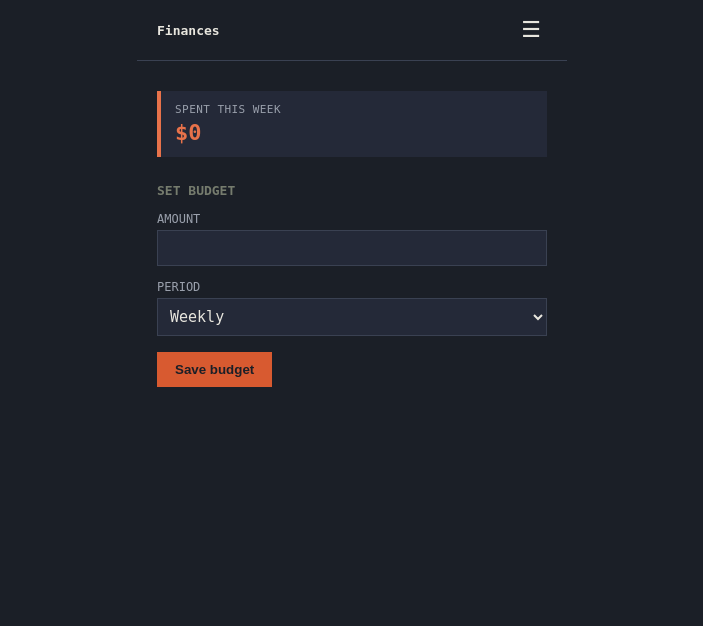
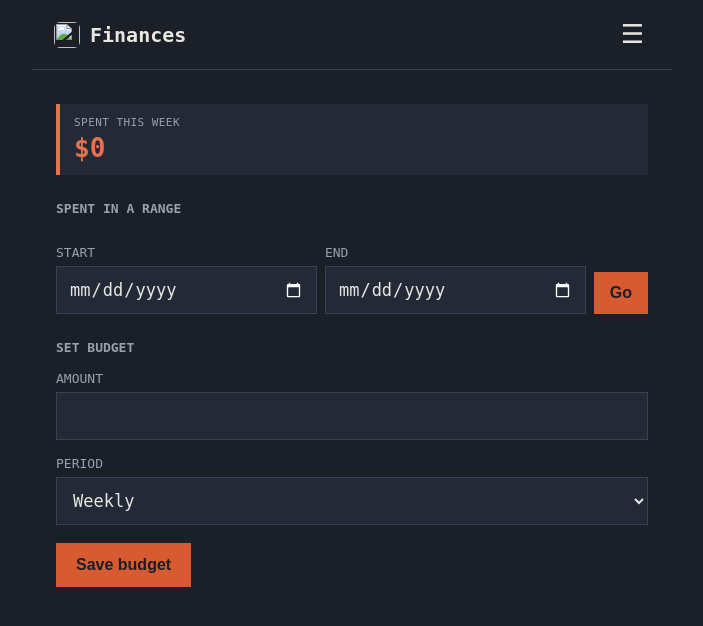
Before and after one commit to ssquidie/finances, a Django app: page /dashboard/ in a window 1280 px wide. Shown: the top 626 px of the page, without its empty margins (288-991 px from the left). Run offline with Django 3.2, Linux system fonts and the light colour scheme; the visitor is signed in with stand-in values (Sample User, id 1); data that the repository does not hold is empty.

Commit message:
add login system, dashboard improvements, favicon, and bug fixes

```diff
--- a/finances/settings.py
+++ b/finances/settings.py
@@ -89,7 +89,8 @@ DATABASES = {
     }
 }
 
-LOGIN_URL ='/signin/'
+from django.core.urlresolvers import reverse_lazy
+LOGIN_URL = reverse_lazy('login')
 
 # Internationalization
 # https://docs.djangoproject.com/en/1.6/topics/i18n/
--- a/ledger/templates/ledger/base.html
+++ b/ledger/templates/ledger/base.html
@@ -2,35 +2,40 @@
 <html lang="en">
 <head>
 <meta charset="UTF-8">
+<meta name="viewport" content="width=device-width, initial-scale=1">
 <title>Finances</title>
+<link rel="icon" type="image/png" href="/alahi/favicon.png">
 <style>
   :root { color-scheme: dark; }
-  body { font-family: monospace; max-width: 430px; margin: 0 auto; background: #1B1F27; color: #E8E6DE; }
-  header { display: flex; justify-content: space-between; align-items: center; padding: 16px 20px; border-bottom: 1px solid #3A4152; }
-  header a { text-decoration: none; color: #E8E6DE; font-weight: bold; }
-  #menu-btn { cursor: pointer; font-size: 22px; background: none; border: none; color: #E8E6DE; }
+  body { font-family: monospace; max-width: 430px; margin: 0 auto; background: #1B1F27; color: #E8E6DE; font-size: 17px; }
+  @media (min-width: 700px) {
+    body { max-width: 640px; font-size: 18px; }
+  }
+  header { display: flex; justify-content: space-between; align-items: center; padding: 18px 22px; border-bottom: 1px solid #3A4152; }
+  header a { text-decoration: none; color: #E8E6DE; font-weight: bold; font-size: 20px; }
+  #menu-btn { cursor: pointer; font-size: 26px; background: none; border: none; color: #E8E6DE; }
   #menu { display: none; position: absolute; right: 20px; top: 55px; background: #242938; border: 1px solid #3A4152; padding: 10px; z-index: 10; }
   #menu.open { display: block; }
-  #menu a { display: block; padding: 8px 4px; color: #E8E6DE; text-decoration: none; }
-  main { padding: 20px; }
-  label { display: block; font-size: 12px; text-transform: uppercase; color: #9AA0AC; margin-top: 14px; }
-  input, select { width: 100%; padding: 8px; margin-top: 4px; font-family: monospace; font-size: 15px; box-sizing: border-box; background: #242938; color: #E8E6DE; border: 1px solid #3A4152; }
-  button[type=submit] { margin-top: 16px; background: #D85A30; color: #1B1F27; border: none; padding: 10px 18px; cursor: pointer; font-weight: bold; }
+  #menu a { display: block; padding: 10px 6px; color: #E8E6DE; text-decoration: none; font-size: 16px; }
+  main { padding: 24px; }
+  label { display: block; font-size: 13px; text-transform: uppercase; color: #9AA0AC; margin-top: 16px; }
+  input, select { width: 100%; height: 48px; padding: 0 12px; margin-top: 6px; font-family: monospace; font-size: 17px; box-sizing: border-box; background: #242938; color: #E8E6DE; border: 1px solid #3A4152; }
+  button[type=submit] { margin-top: 18px; background: #D85A30; color: #1B1F27; border: none; padding: 13px 20px; cursor: pointer; font-weight: bold; font-size: 16px; }
   .row { display: flex; justify-content: space-between; align-items: center; border-bottom: 1px dashed #3A4152; padding: 8px 0; }
   .row-right { display: flex; align-items: center; gap: 8px; }
   .edit-link { font-size: 11px; color: #9AA0AC; text-decoration: underline; }
-  .week-header { display: flex; justify-content: space-between; align-items: center; padding: 10px; margin-top: 10px; cursor: pointer; border: none; width: 100%; font-family: monospace; font-size: 14px; text-align: left; color: #E8E6DE; }
+  .week-header { display: flex; justify-content: space-between; align-items: center; padding: 14px; margin-top: 12px; cursor: pointer; border: none; width: 100%; font-family: monospace; font-size: 16px; text-align: left; color: #E8E6DE; }
   .arrow { display: inline-block; margin-left: 8px; transition: transform 0.15s ease; }
   .week-header.open .arrow { transform: rotate(180deg); }
   .week-body { display: none; padding: 4px 10px; }
   .week-body.open { display: block; }
-  .stat { border: 1px solid #3A4152; background: #242938; padding: 10px 14px; margin-top: 10px; }
+  .stat { border: 1px solid #3A4152; background: #242938; padding: 14px 16px; margin-top: 12px; }
   .stat span { display: block; font-size: 12px; color: #9AA0AC; text-transform: uppercase; }
   summary { cursor: pointer; background: #F2994A; color: #1B1F27; padding: 10px; font-family: monospace; font-size: 14px; font-weight: bold; }
   details[open] summary { margin-bottom: 4px; }
   .dash-stat { display: flex; flex-direction: column; padding: 12px 14px; margin-top: 10px; border-left: 4px solid; background: #242938; }
   .dash-label { font-size: 11px; text-transform: uppercase; color: #9AA0AC; letter-spacing: 0.04em; margin-bottom: 4px; }
-  .dash-value { font-size: 22px; font-weight: bold; }
+  .dash-value { font-size: 26px; font-weight: bold; }
   .dash-value-text { font-size: 15px; font-weight: normal; color: #E8E6DE; }
   .accent-coral { border-color: #E8724A; }
   .accent-coral .dash-value { color: #E8724A; }
@@ -43,7 +48,7 @@
   .accent-purple { border-color: #A79CF0; }
   .accent-purple .dash-value { color: #A79CF0; }
   .donut-wrap { display: flex; justify-content: center; margin-top: 8px; margin-bottom: 4px; }
-  .toggle-btn { background: #242938; color: #E8E6DE; border: 1px solid #3A4152; padding: 8px 10px; cursor: pointer; font-family: monospace; font-size: 13px; white-space: nowrap; margin-top: 4px; }
+  .toggle-btn { background: #242938; color: #E8E6DE; border: 1px solid #3A4152; padding: 12px 14px; cursor: pointer; font-family: monospace; font-size: 15px; white-space: nowrap; margin-top: 6px; }
   .week-header.month-1 { background: #2A3A4A; }
   .week-header.month-2 { background: #2C2A4A; }
   .week-header.month-3 { background: #372A4A; }
@@ -60,7 +65,10 @@
 </head>
 <body>
 <header>
-  <a href="{% url 'entry' %}">Finances</a>
+  <a href="{% url 'entry' %}" style="display: flex; align-items: center; gap: 10px;">
+    <img src="/alahi/favicon.png" alt="" width="26" height="26" style="border-radius: 6px;">
+    Finances
+  </a>
   {% if user.is_authenticated %}
   <div style="position: relative;">
     <button id="menu-btn" onclick="document.getElementById('menu').classList.toggle('open')">&#9776;</button>
--- a/ledger/templates/ledger/dashboard.html
+++ b/ledger/templates/ledger/dashboard.html
@@ -4,7 +4,7 @@
 <div class="donut-wrap">
   <svg viewBox="0 0 160 160" width="160" height="160">
     <circle cx="80" cy="80" r="70" fill="none" stroke="#3A4152" stroke-width="18" />
-    <circle cx="80" cy="80" r="70" fill="none" stroke="{% if donut.over %}#C0392B{% else %}#D85A30{% endif %}" stroke-width="18" stroke-dasharray="{{ donut.dash_filled }} {{ donut.circumference }}" stroke-linecap="round" transform="rotate(-90 80 80)" />
+    <circle cx="80" cy="80" r="70" fill="none" stroke="{% if donut.over %}#E85B52{% else %}#E8724A{% endif %}" stroke-width="18" stroke-dasharray="{{ donut.dash_filled }} {{ donut.circumference }}" stroke-linecap="round" transform="rotate(-90 80 80)" />
     <text x="80" y="76" text-anchor="middle" font-family="monospace" font-size="26" font-weight="bold" fill="#E8E6DE">{{ donut.pct }}%</text>
     <text x="80" y="96" text-anchor="middle" font-family="monospace" font-size="11" fill="#9AA0AC">of budget spent</text>
   </svg>
@@ -34,7 +34,23 @@
 </div>
 {% endif %}
 
-<h3 style="font-size: 13px; text-transform: uppercase; color: #767C6E; margin-top: 26px;">Set budget</h3>
+<h3 style="font-size: 13px; text-transform: uppercase; color: #9AA0AC; margin-top: 26px;">Spent in a range</h3>
+<form method="get" style="display: flex; gap: 8px; align-items: flex-end;">
+  <div style="flex:1;">
+    <label>Start</label>
+    <input type="date" name="start" value="{{ range_start }}">
+  </div>
+  <div style="flex:1;">
+    <label>End</label>
+    <input type="date" name="end" value="{{ range_end }}">
+  </div>
+  <button type="submit" style="margin-top: 22px; padding: 12px 16px;">Go</button>
+</form>
+{% if range_total != None %}
+<div class="stat"><span>Spent {{ range_start }} to {{ range_end }}</span>${{ range_total }}</div>
+{% endif %}
+
+<h3 style="font-size: 13px; text-transform: uppercase; color: #9AA0AC; margin-top: 26px;">Set budget</h3>
 <form method="post">
   {% csrf_token %}
   <label for="{{ budget_form.amount.id_for_label }}">Amount</label>
--- a/ledger/views.py
+++ b/ledger/views.py
@@ -99,6 +99,17 @@ def dashboard_view(request):
         budget.period if budget else 'weekly', 'week'
     )
 
+    range_start = request.GET.get('start')
+    range_end = request.GET.get('end')
+    range_total = None
+    if range_start or range_end:
+        range_qs = all_entries
+        if range_start:
+            range_qs = range_qs.filter(date__gte=range_start)
+        if range_end:
+            range_qs = range_qs.filter(date__lte=range_end)
+        range_total = range_qs.aggregate(total=Sum('cost'))['total'] or 0
+
     if request.method == 'POST':
         budget_form = BudgetForm(request.POST, instance=budget)
         if budget_form.is_valid():
@@ -118,6 +129,9 @@ def dashboard_view(request):
         'budget_form': budget_form,
         'donut': donut,
         'period_label': period_label,
+        'range_start': range_start or '',
+        'range_end': range_end or '',
+        'range_total': range_total,
     })
 
 
@@ -197,6 +211,8 @@ from django.contrib.auth.forms import AuthenticationForm, UserCreationForm
 
 
 def login_view(request):
+    if request.user.is_authenticated():
+        return redirect('entry')
     if request.method == 'POST':
         form = AuthenticationForm(request, data=request.POST)
         if form.is_valid():
@@ -213,6 +229,8 @@ def logout_view(request):
 
 
 def signup_view(request):
+    if request.user.is_authenticated():
+        return redirect('entry')
     if request.method == 'POST':
         form = UserCreationForm(request.POST)
         if form.is_valid():
```
